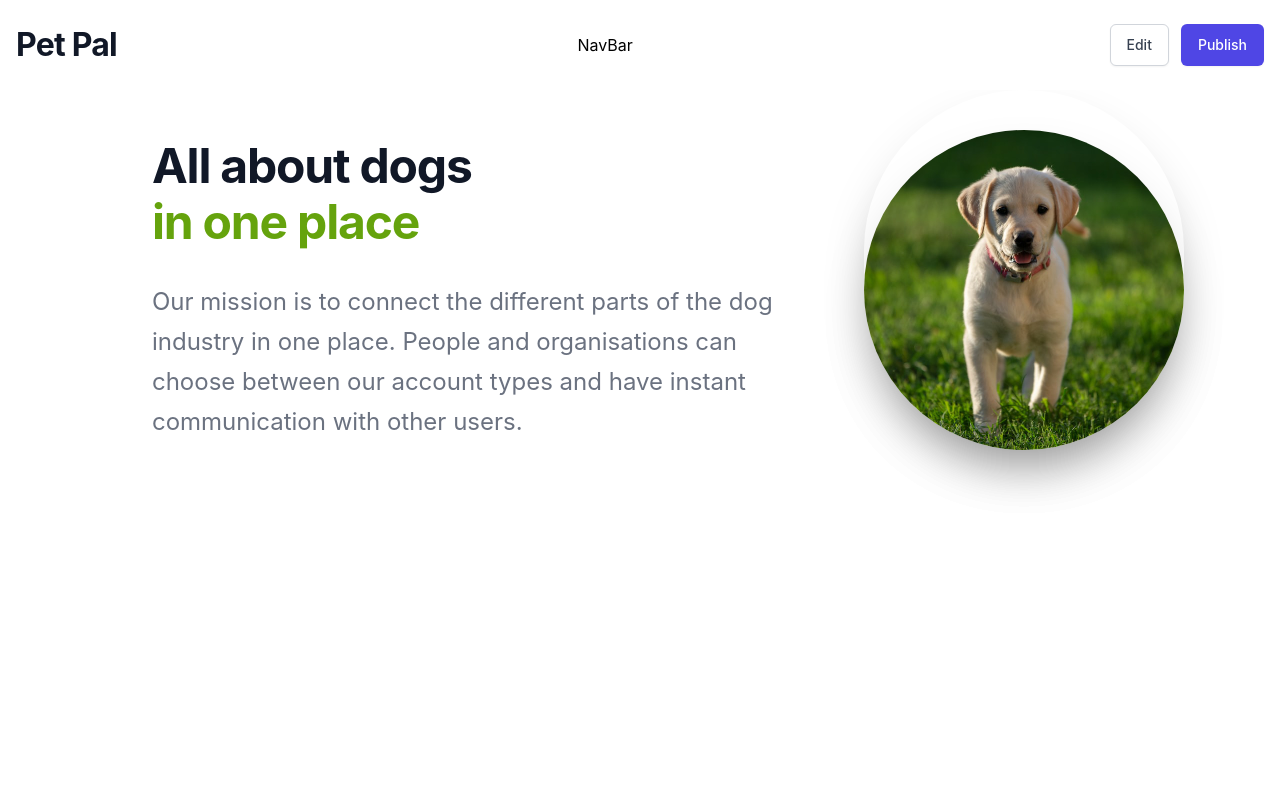
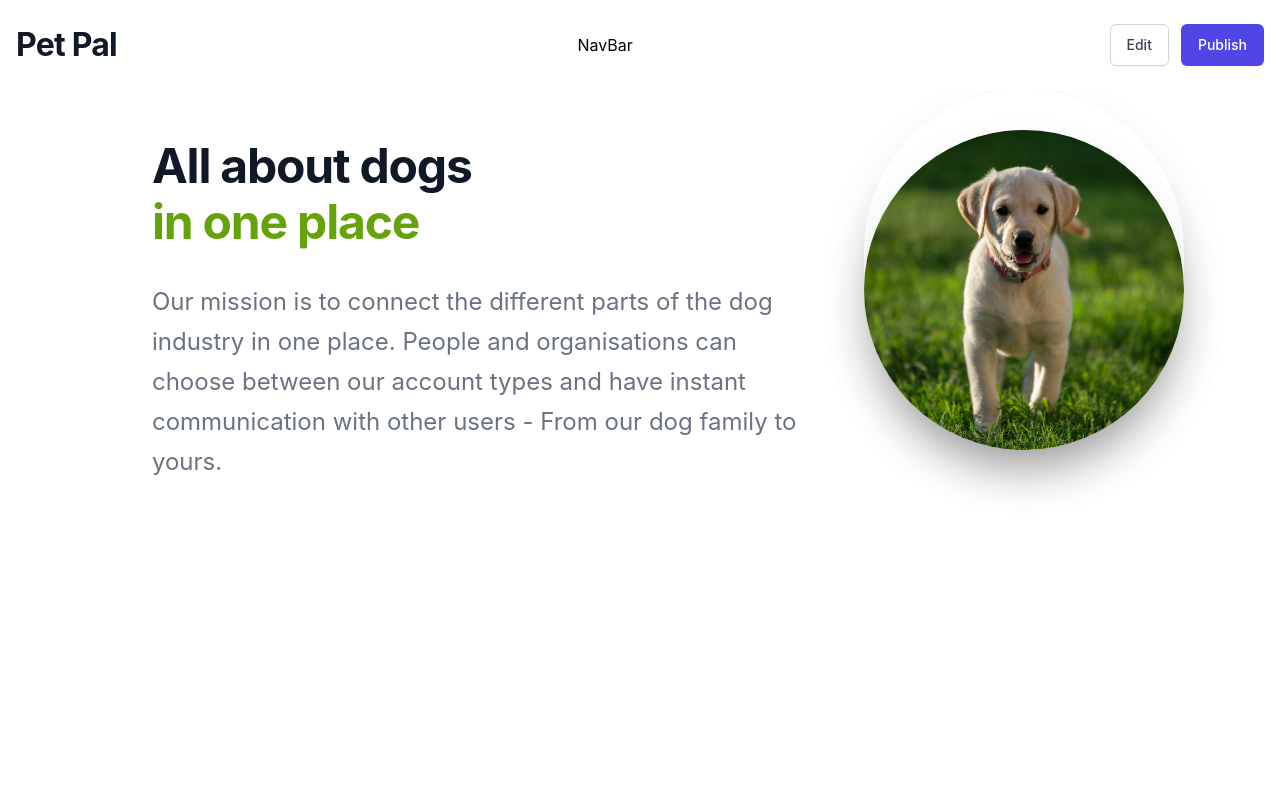
Before and after one commit to imevanc/pet-pal, a Next.js app: page / in a window 1280 px wide. Shown: the top 800 px of the page. Built offline with nearby package versions, Linux system fonts and the light colour scheme.

Commit message:
pet family message

```diff
--- a/src/pages/index.tsx
+++ b/src/pages/index.tsx
@@ -18,7 +18,8 @@ const Home: NextPage = () => {
             <p className="mt-8 text-lg text-left leading-8 text-gray-500 sm:text-xl lg:text-2xl">
               Our mission is to connect the different parts of the dog industry
               in one place. People and organisations can choose between our
-              account types and have instant communication with other users.
+              account types and have instant communication with other users -{" "}
+              <span>From our dog family to yours.</span>
             </p>
           </div>
         </div>
```
